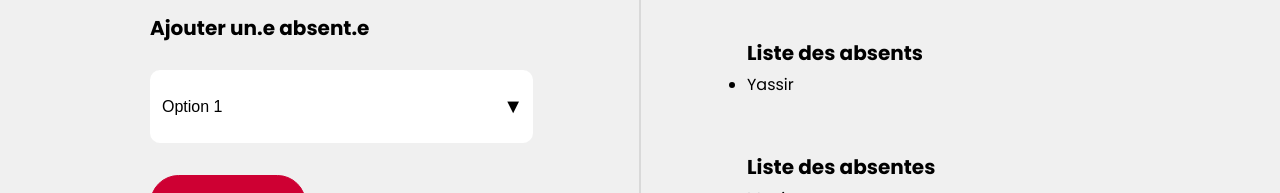
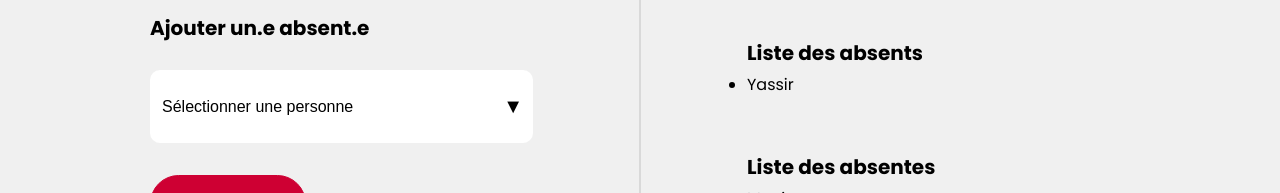
Before and after one commit to pierreBeuselinck/tirage-au-sort-ecv-2023, a React (Create React App) app: page /absents in a window 1280 px wide. Shown: the part 367-560 px from the top of the page. Built offline with nearby package versions, Linux system fonts and the light colour scheme.

Commit message:
page d'absents : maj gestion des absents

```diff
--- a/src/App.js
+++ b/src/App.js
@@ -62,7 +62,7 @@ function App() {
         <Header />
         <Routes>
           <Route path="/" element={<HomePage handleTirageAuSort={handleTirageAuSort} gagnantPhrase={gagnantPhrase} />} />
-          <Route path="/absents" element={<AbsentPage />} />
+          <Route path="/absents" element={<AbsentPage peoples={peoples} />} />
         </Routes>
         <Footer />
       </div>
--- a/src/components/Dropdowns/Dropdown.js
+++ b/src/components/Dropdowns/Dropdown.js
@@ -2,12 +2,13 @@
 
 import './dropdown.css';
 
-function Dropdown({ options }) {
+function Dropdown({ option }) {
   return (
     <div className='c-dropdown'>
       <label className='c-dropdown__label'>Ajouter un.e absent.e</label>
       <div className='c-dropdown__container'>
         <select className='c-dropdown__select'>
+          <option value="">Sélectionner une personne</option>
           <option value="option1">Option 1</option>
           <option value="option2">Option 2</option>
           <option value="option3">Option 3</option>
--- a/src/pages/Absents.js
+++ b/src/pages/Absents.js
@@ -5,6 +5,7 @@ function AbsentPage() {
   return (
     <div className="l-absent">
       <div className="u-flex-fluid u-width-100">
+        {/* <Dropdown options={peoples} /> */}
         <Dropdown />
         <div className="u-mt-32">
           <Button text="Ajouter" isSmall />
```
Also changed, not shown: src/data/people.js (added, +7 -0 lines).
